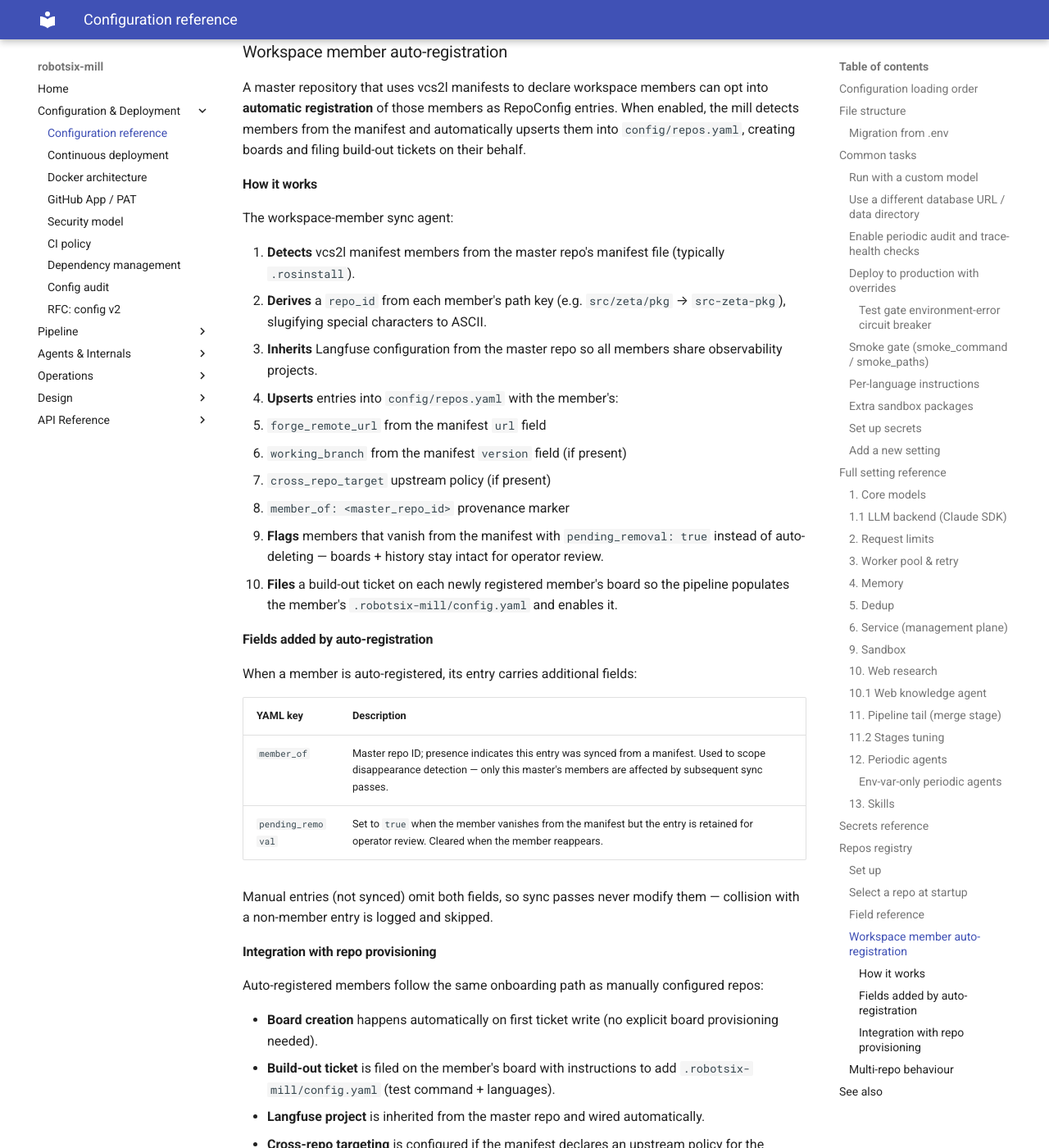
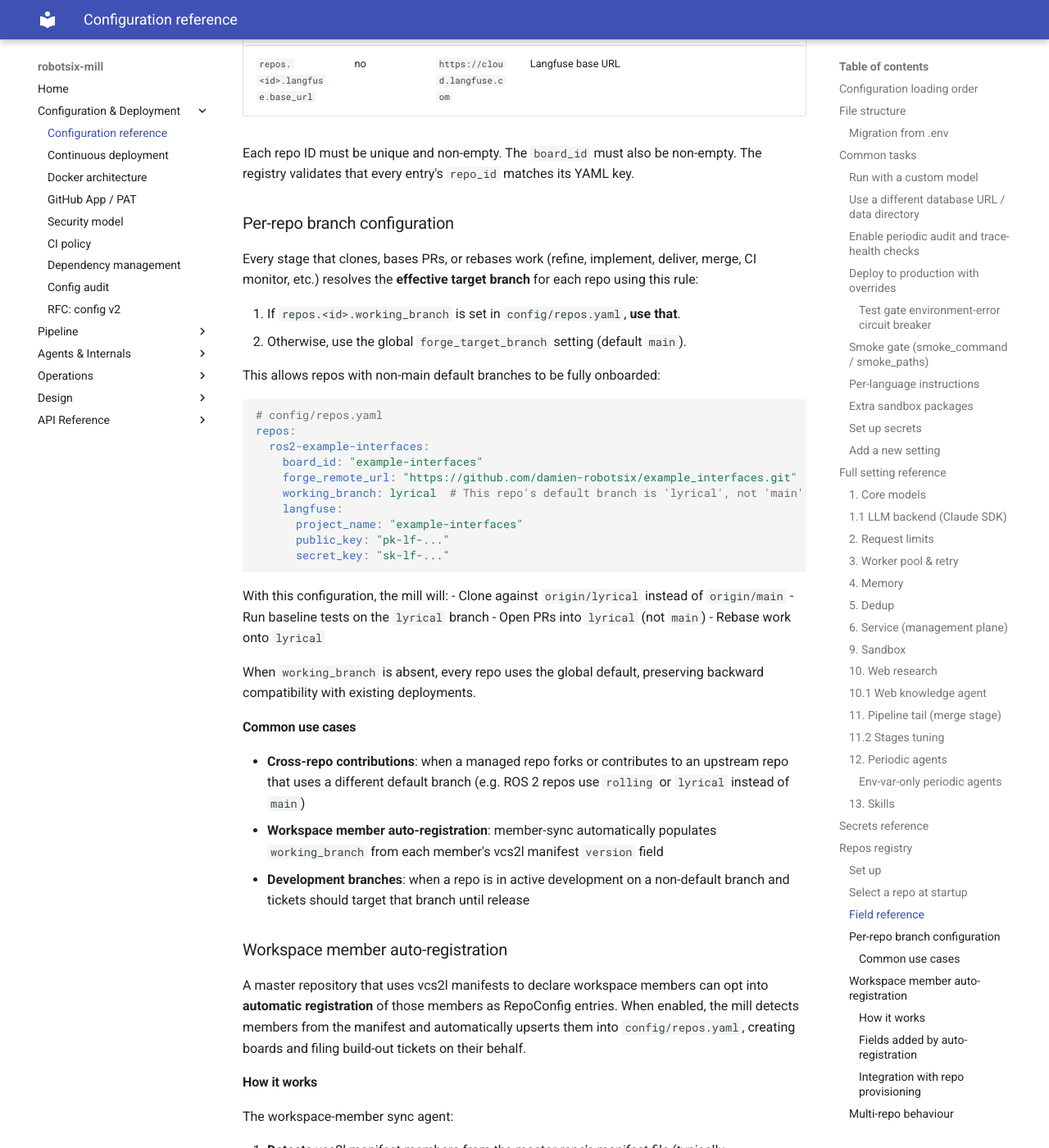
Before and after one commit to damien-robotsix/robotsix-mill, an MkDocs documentation site: the page built from docs/configuration.md, in a window 1280 px wide and 1400 px high, scrolled down 24468 px. Shown: the whole window at 82% size. Built offline with MkDocs 1.6.1 and Material for MkDocs 9.7.7, drawn with Linux system fonts in a browser that asks for light colours; some of the changed text lies outside the part shown.

Commit message:
mill(docs): Honor per-repo working_branch across clone/baseline/deliver/rebase/CI — member boards with no `main` (e.g. ros2-example-interfaces, branch lyrical) fail at refine clone (20260611T044858Z-honor-per-repo-working-branch-across-clo-6466)

````diff
--- a/docs/configuration.md
+++ b/docs/configuration.md
@@ -700,6 +700,7 @@ Set `MILL_REPOS_FILE=""` to disable repos config entirely. Template:
 |----------|----------|---------|-------------|
 | `repos.<id>.board_id` | yes | — | Board identifier for per-repo board isolation |
 | `repos.<id>.forge_remote_url` | no | `FORGE_REMOTE_URL` | Per-repo forge remote URL for push/PR/merge operations |
+| `repos.<id>.working_branch` | no | — | Per-repo target branch for clone/baseline/deliver operations. When set, overrides the global `forge_target_branch`. Use this for repos whose default branch is not `main` (e.g. `rolling`, `lyrical`, `develop`). Automatically populated by member-sync from the manifest `version` field. |
 | `repos.<id>.langfuse.project_name` | yes | — | Langfuse project name for this repo's traces |
 | `repos.<id>.langfuse.public_key` | yes | — | Langfuse public key for this repo's project |
 | `repos.<id>.langfuse.secret_key` | yes | — | Langfuse secret key for this repo's project |
@@ -708,6 +709,45 @@ Set `MILL_REPOS_FILE=""` to disable repos config entirely. Template:
 Each repo ID must be unique and non-empty. The `board_id` must also be
 non-empty. The registry validates that every entry's `repo_id` matches
 its YAML key.
+
+### Per-repo branch configuration
+
+Every stage that clones, bases PRs, or rebases work (refine, implement,
+deliver, merge, CI monitor, etc.) resolves the **effective target branch**
+for each repo using this rule:
+
+1. If `repos.<id>.working_branch` is set in `config/repos.yaml`, **use that**.
+2. Otherwise, use the global `forge_target_branch` setting (default `main`).
+
+This allows repos with non-main default branches to be fully onboarded:
+
+```yaml
+# config/repos.yaml
+repos:
+  ros2-example-interfaces:
+    board_id: "example-interfaces"
+    forge_remote_url: "https://github.com/damien-robotsix/example_interfaces.git"
+    working_branch: lyrical  # This repo's default branch is 'lyrical', not 'main'
+    langfuse:
+      project_name: "example-interfaces"
+      public_key: "pk-lf-..."
+      secret_key: "sk-lf-..."
+```
+
+With this configuration, the mill will:
+- Clone against `origin/lyrical` instead of `origin/main`
+- Run baseline tests on the `lyrical` branch
+- Open PRs into `lyrical` (not `main`)
+- Rebase work onto `lyrical`
+
+When `working_branch` is absent, every repo uses the global default,
+preserving backward compatibility with existing deployments.
+
+#### Common use cases
+
+- **Cross-repo contributions**: when a managed repo forks or contributes to an upstream repo that uses a different default branch (e.g. ROS 2 repos use `rolling` or `lyrical` instead of `main`)
+- **Workspace member auto-registration**: member-sync automatically populates `working_branch` from each member's vcs2l manifest `version` field
+- **Development branches**: when a repo is in active development on a non-default branch and tickets should target that branch until release
 
 ### Workspace member auto-registration
 
````
